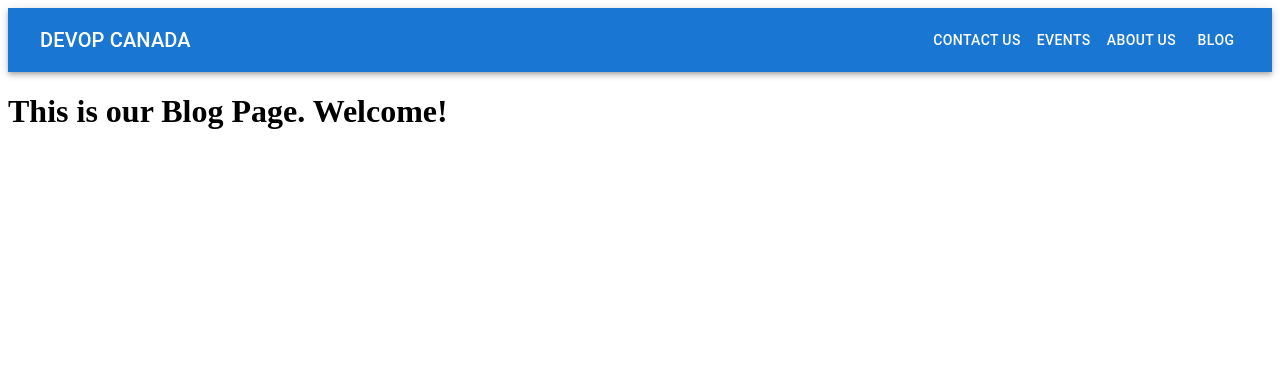
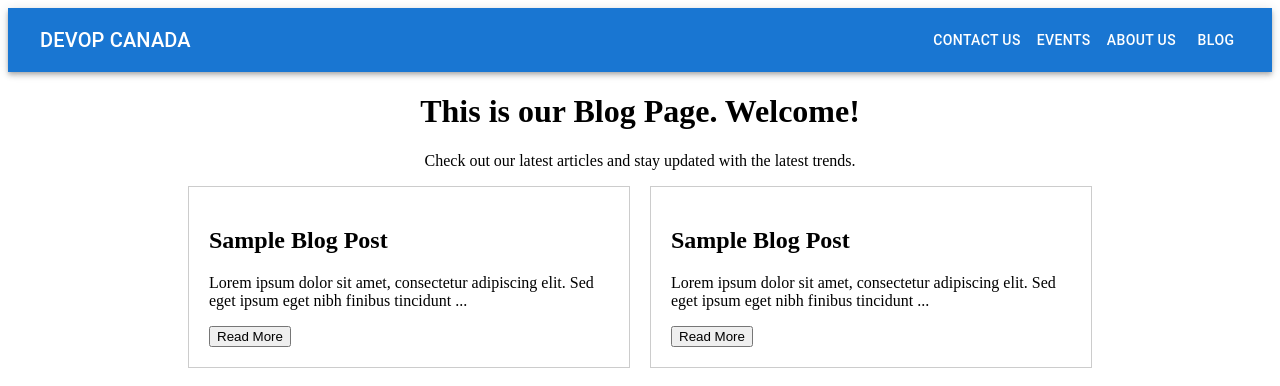
Before and after one commit to Bruce-liushaopeng/DevOp-Canada, a React (Vite) app: page /blog in a window 1280 px wide. Shown: the top 386 px of the page. Built offline with nearby package versions, Linux system fonts and the light colour scheme.

Commit message:
feat: add a blog page

```diff
--- a/src/pages/Blog.jsx
+++ b/src/pages/Blog.jsx
@@ -1,8 +1,55 @@
-import React from 'react';
+import React, { useState } from 'react';
 
 function Blog() {
+  const blogPosts = [
+    {
+      title: 'Sample Blog Post',
+      content:
+        'Lorem ipsum dolor sit amet, consectetur adipiscing elit. Sed eget ipsum eget nibh finibus tincidunt vel eu dui. Nullam fermentum urna in faucibus tempus. Sed sed erat a diam congue venenatis nec nec elit. Phasellus aliquam ante id dui hendrerit tincidunt. Nulla tincidunt nulla vitae magna vulputate, id lobortis purus pretium. Curabitur tincidunt ex mi, eget laoreet lacus viverra sed. Ut non facilisis tellus.',
+    },
+    {
+      title: 'Sample Blog Post',
+      content:
+        'Lorem ipsum dolor sit amet, consectetur adipiscing elit. Sed eget ipsum eget nibh finibus tincidunt vel eu dui. Nullam fermentum urna in faucibus tempus. Sed sed erat a diam congue venenatis nec nec elit. Phasellus aliquam ante id dui hendrerit tincidunt. Nulla tincidunt nulla vitae magna vulputate, id lobortis purus pretium. Curabitur tincidunt ex mi, eget laoreet lacus viverra sed. Ut non facilisis tellus.',
+    },
+    // Add more blog posts here
+  ];
+
+  const [expandedPosts, setExpandedPosts] = useState([]);
+
+  const handleExpand = (index) => {
+    if (expandedPosts.includes(index)) {
+      setExpandedPosts((prevExpanded) => prevExpanded.filter((item) => item !== index));
+    } else {
+      setExpandedPosts((prevExpanded) => [...prevExpanded, index]);
+    }
+  };
+
   return (
-    <h1>This is our Blog Page. Welcome!</h1>
+    <div>
+      <h1 style={{ textAlign: 'center' }}>This is our Blog Page. Welcome!</h1>
+      <p style={{ textAlign: 'center' }}>
+        Check out our latest articles and stay updated with the latest trends.
+      </p>
+      <div style={{ display: 'flex', justifyContent: 'center', gap: '20px', flexWrap: 'wrap' }}>
+        {blogPosts.map((post, index) => (
+          <div key={index} style={{ maxWidth: '400px', border: '1px solid #ccc', padding: '20px' }}>
+            <h2>{post.title}</h2>
+            {expandedPosts.includes(index) ? (
+              <div>
+                <p>{post.content}</p>
+                <button onClick={() => handleExpand(index)}>Read Less</button>
+              </div>
+            ) : (
+              <div>
+                <p>{post.content.substring(0, 100) + '...'}</p>
+                <button onClick={() => handleExpand(index)}>Read More</button>
+              </div>
+            )}
+          </div>
+        ))}
+      </div>
+    </div>
   );
 }
 
```
